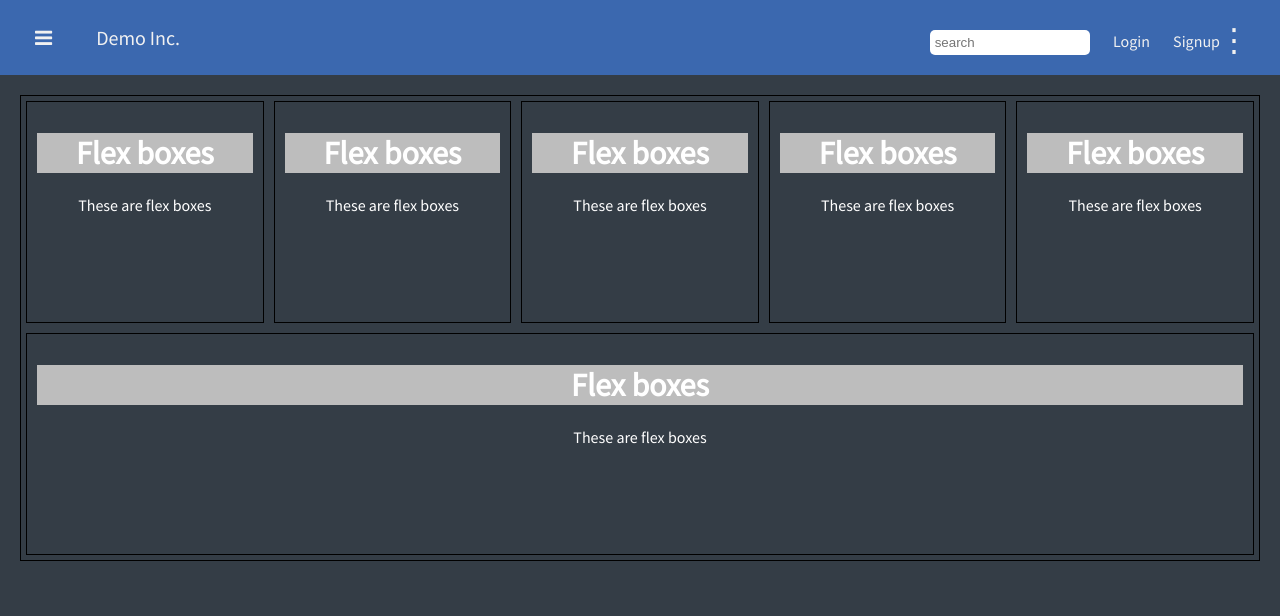
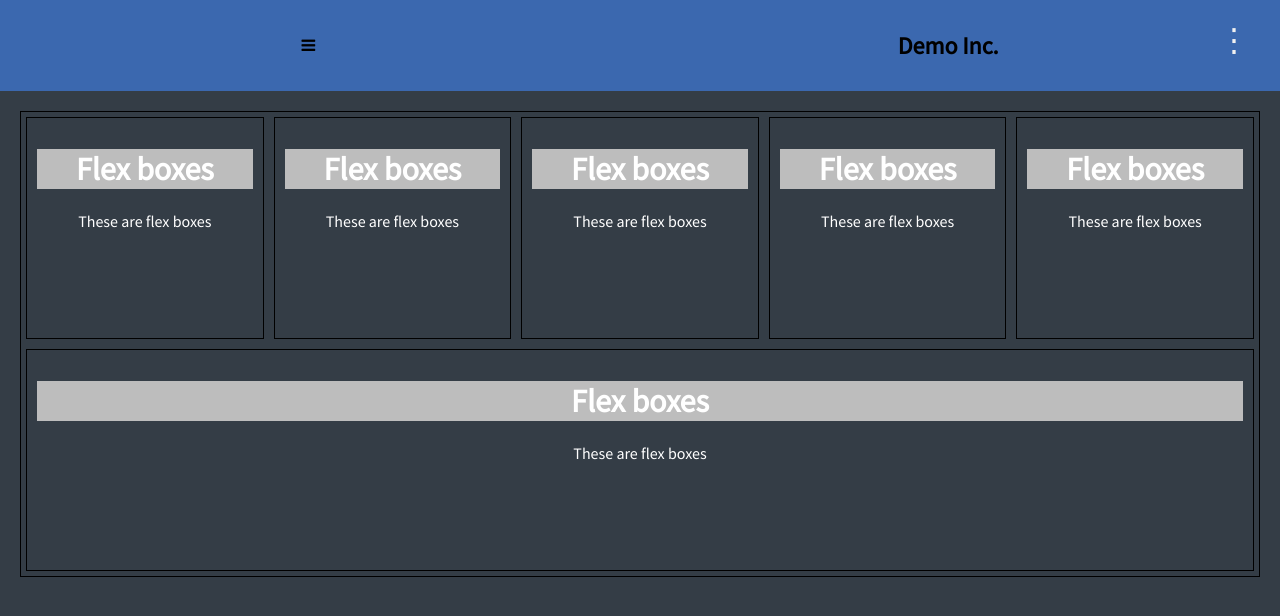
Before and after one commit to pradeep13794/Learning-AngularJs, a website: page index.html in a window 1280 px wide. Drawn offline with nearby package versions, Linux system fonts and the light colour scheme; some packages are replaced by stand-ins of ours; some icons are missing.

Commit message:
1/2/2018 10:46pm

```diff
--- a/app.css
+++ b/app.css
@@ -65,8 +65,12 @@ ul{
   width: 100%;
   background-color: #3b68af;
   min-height: 50px;
-  margin: auto 0;
+  margin: 0;
   padding: 10px;
+  display: flex;
+  align-items: center;
+  justify-content: space-around;
+  flex-flow: row wrap;
 }
 .nav{
   list-style: none;
@@ -74,17 +78,7 @@ ul{
   padding : 5px;
   font-size: 20px;
 }
-.nav >li{
-  display: inline-block;
-  margin: 0 10px;
-  padding:  10px;
-  cursor: pointer;
-  color: #f1f1f1;
-  vertical-align: middle;
-}
-.nav >li:hover{
-  color: #6b6c6d;
-}
+
 div.options{
   position: absolute;
   cursor: pointer;
@@ -93,30 +87,6 @@ div.options{
   font-size: 32px;
   color: #f1f1f1;
   transition: 1s cubic-bezier(0.68, -0.55, 0.27, 1.55);
-}
-.user{
-  display: inline-block;
-  position: absolute;
-  top: 30px;
-  right: 50px;
-}
-.user ul{
-  margin: 0;
-  padding: 0;
-}
-#user li{
-  display: inline-block;
-  padding: 0 10px;
-  color: #f1f1f1;
-  cursor: pointer;
-}
-.search-input{
-  border: 0;
-  height: 15px;
-  width: 150px;
-  outline: none;
-  padding: 5px;
-  border-radius: 5px;
 }
 .container{
   margin: 20px;
--- a/index.html
+++ b/index.html
@@ -19,23 +19,13 @@
   </head>
   <body ng-app="demoApp" ng-controller="navbar">
     <nav class="navbar">
-      <ul class="nav">
-        <li ng-click="toggleNav()">
-          <i ng-class="canDisplay?'fa fa-arrow-left':'fa fa-bars'"></i>
-        </li>
-        <li>Demo Inc.</li>
-      </ul>
+      <div class="menu-icon">
+        <i ng-click="toggleNav()" ng-class="canDisplay?'fa fa-arrow-left':'fa fa-bars'"></i>
+      </div>
+      <div class="banner">
+        <h2>Demo Inc.</h2>
+      </div>
       <div class="options"><span>&#8942;</span></div>
-      <div class="user">
-        <ul id="user">
-          <li>
-            <input type="text" class="search-input" placeholder="search"/>
-          </li>
-          <li>Login</li>
-          <li>Signup</li>
-        </ul>
-      </div>
-
     </nav>
     <div class="sidebar" id="nav" ng-class="canDisplay?'sidebarShow':'sidebarHide'">
       <div class="menu-item">
```
